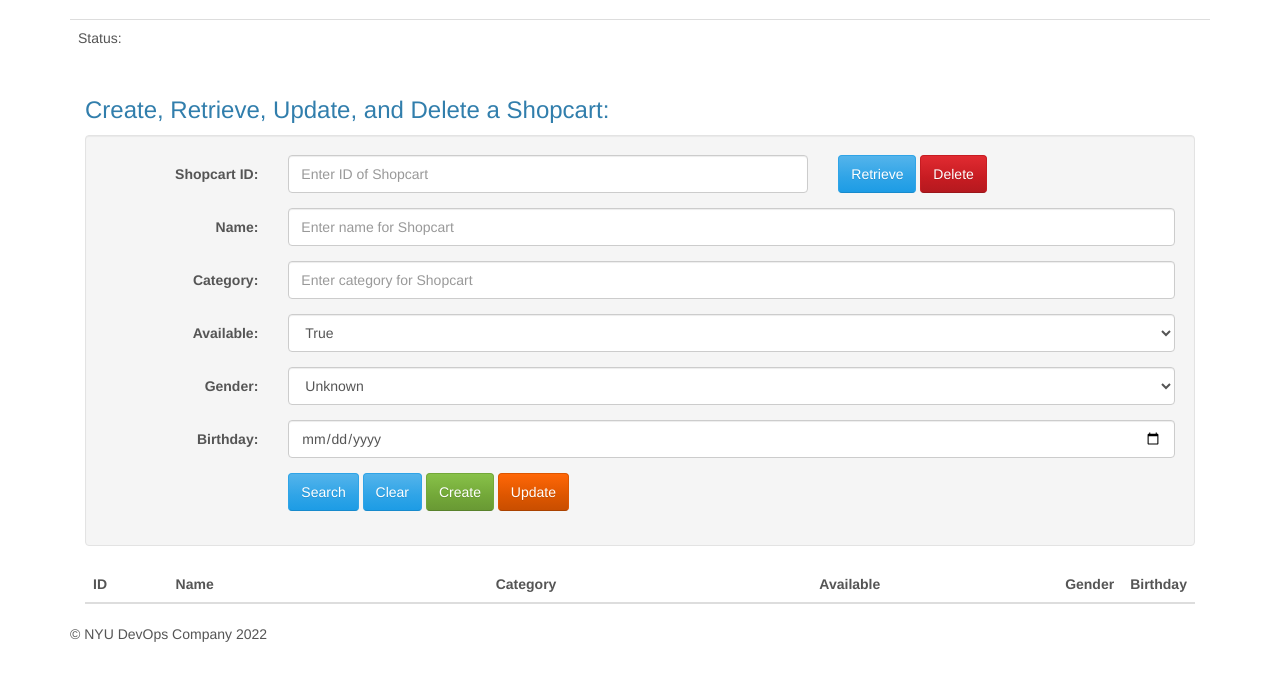
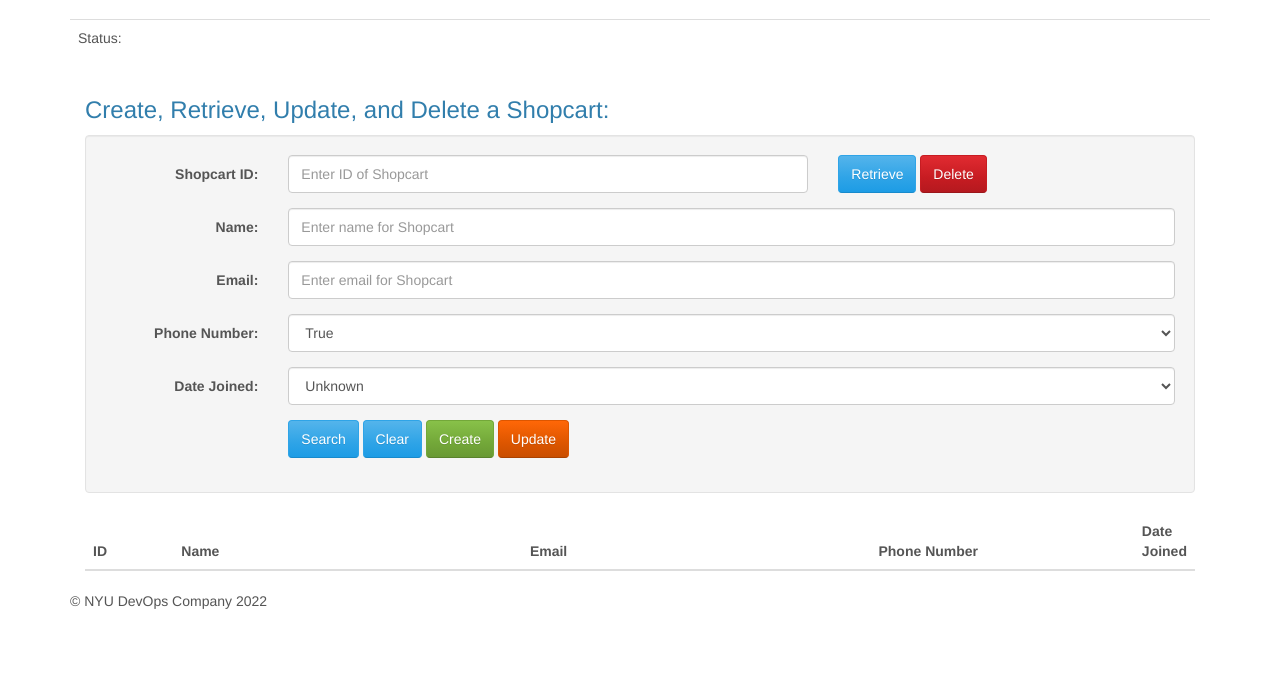
Before and after one commit to CSCI-GA-2820-SP23-001/shopcarts, a plain HTML site: page service/static/index.html in a window 1280 px wide. Shown: the part 104-784 px from the top of the page. Drawn offline with Linux system fonts and the light colour scheme; files that its build step writes are made by us from their sources; files whose address does not match are found by name.

Commit message:
Updated form-groups to match DB columns

```diff
--- a/service/static/index.html
+++ b/service/static/index.html
@@ -48,30 +48,30 @@
               </div>
             </div>
 
-            <!-- CATEGORY -->
+            <!-- EMAIL -->
             <div class="form-group">
-              <label class="control-label col-sm-2" for="shopcart_category">Category:</label>
+              <label class="control-label col-sm-2" for="shopcart_email">Email:</label>
               <div class="col-sm-10">
-                <input type="text" class="form-control" id="shopcart_category" placeholder="Enter category for Shopcart">
+                <input type="text" class="form-control" id="shopcart_email" placeholder="Enter email for Shopcart">
               </div>
             </div>
 
-            <!-- AVAILABLE -->
+            <!-- PHONE NUMBER -->
             <div class="form-group">
-              <label class="control-label col-sm-2" for="shopcart_available">Available:</label>
+              <label class="control-label col-sm-2" for="shopcart_phone_number">Phone Number:</label>
               <div class="col-sm-10">
-                <select class="form-control" id="shopcart_available">
+                <select class="form-control" id="shopcart_phone_number">
                   <option value="true" selected>True</option>
                   <option value="false">False</option>
                 </select>
               </div>
             </div>
 
-            <!-- GENDER -->
+            <!-- DATE JOINED -->
             <div class="form-group">
-              <label class="control-label col-sm-2" for="shopcart_gender">Gender:</label>
+              <label class="control-label col-sm-2" for="shopcart_date_joined">Date Joined:</label>
               <div class="col-sm-10">
-                <select class="form-control" id="shopcart_gender">
+                <select class="form-control" id="shopcart_phone_number">
                   <option value="UNKNOWN" selected>Unknown</option>
                   <option value="MALE">Male</option>
                   <option value="FEMALE">Female</option>
@@ -79,13 +79,6 @@
               </div>
             </div>
 
-            <!-- BIRTHDAY -->
-            <div class="form-group">
-              <label class="control-label col-sm-2" for="shopcart_birthday">Birthday:</label>
-              <div class="col-sm-10">
-                <input type="date" class="form-control" id="shopcart_birthday" placeholder="2020-04-01">
-              </div>
-            </div>
 
 
             <!-- SUBMIT BUTTONS -->
@@ -108,10 +101,9 @@
           <tr>
             <th class="col-md-1">ID</th>
             <th class="col-md-4">Name</th>
-            <th class="col-md-4">Category</th>
-            <th class="col-md-3">Available</th>
-            <th class="col-md-3">Gender</th>
-            <th class="col-md-3">Birthday</th>
+            <th class="col-md-4">Email</th>
+            <th class="col-md-3">Phone Number</th>
+            <th class="col-md-3">Date Joined</th>
           </tr>
           </thead>
         </table>
```
